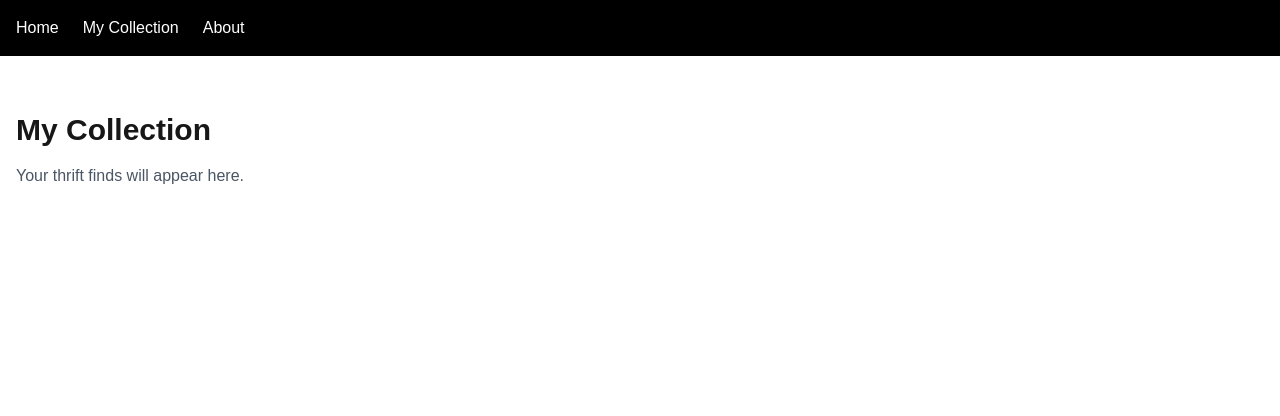
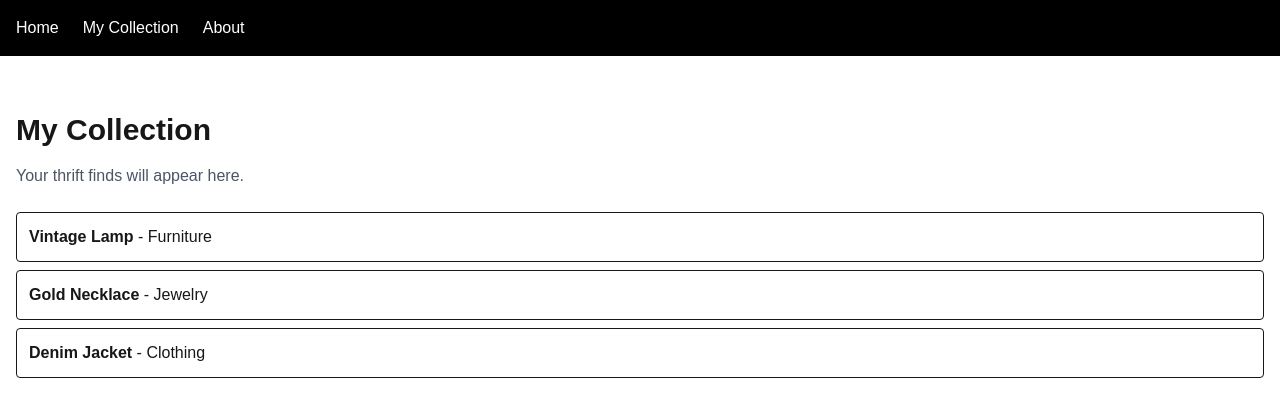
Before and after one commit to abarsamian/tb-ui, a Next.js app: page /mycollection in a window 1280 px wide. Shown: the top 416 px of the page. Built offline with nearby package versions, Linux system fonts and the light colour scheme.

Commit message:
Added mock items to my collection page

```diff
--- a/app/mycollection/page.tsx
+++ b/app/mycollection/page.tsx
@@ -1,10 +1,28 @@
 export default function MyCollection() {
+  //mock items
+    const items = [
+    { id: 1, name: "Vintage Lamp", category: "Furniture" },
+    { id: 2, name: "Gold Necklace", category: "Jewelry" },
+    { id: 3, name: "Denim Jacket", category: "Clothing" },
+  ];
   return (
     <div className="container mx-auto mt-10 p-4">
       <h1 className="text-3xl font-bold">My Collection</h1>
       <p className="mt-4 text-gray-600">
         Your thrift finds will appear here.
       </p>
+
+      {/* List of Items */}
+      <ul className="mt-6 space-y-2">
+        {items.map((item) => (
+              <li key={item.id} className="border p-3 rounded">
+            <strong>{item.name}</strong> - {item.category}
+          </li>
+        ))}
+
+        </ul>
     </div>
+
+
   );
 }
```
Also changed, not shown: app/item/[id]/page.tsx (added).
